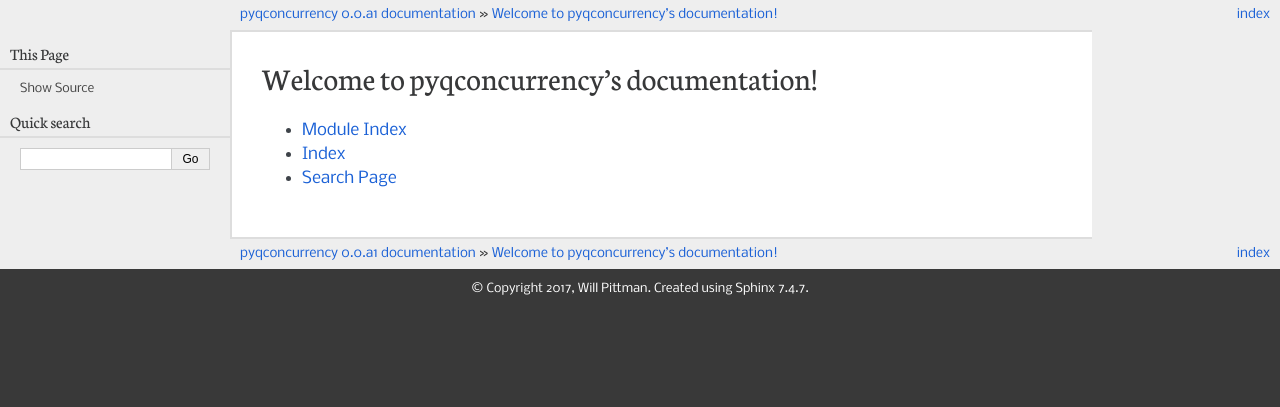
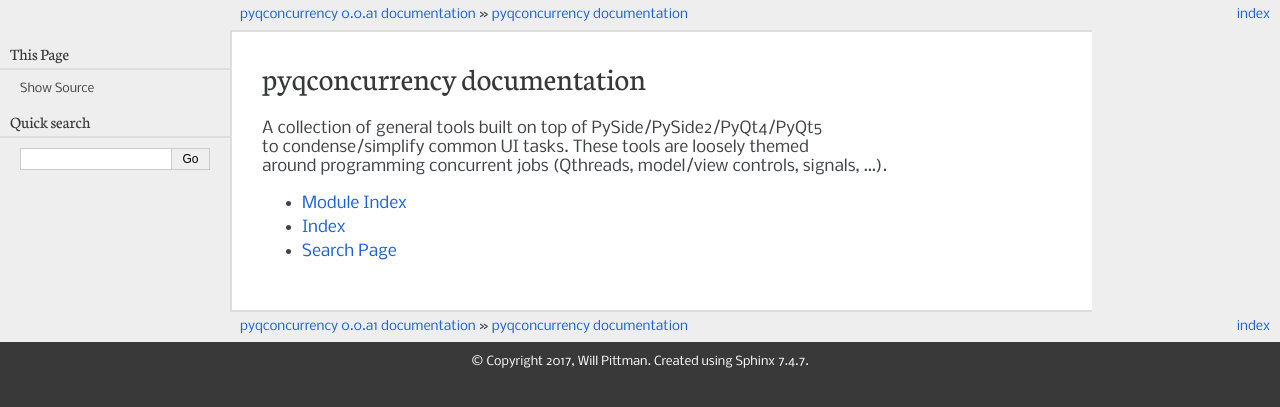
Before and after one commit to willjp/pyqconcurrency, a Sphinx documentation site: the page built from docs/source/index.rst, in a window 1280 px wide. Shown: the top 407 px of the page. Built offline with Sphinx 7.4.7, drawn with Linux system fonts in a browser that asks for light colours; formulas are drawn with MathJax 3.

Commit message:
Added brief intro to index.rst, make it less plain

```diff
--- a/docs/source/index.rst
+++ b/docs/source/index.rst
@@ -1,11 +1,15 @@
 
-Welcome to pyqconcurrency's documentation!
-==========================================
+pyqconcurrency documentation
+============================
 
 .. toctree::
    :maxdepth: 2
    :caption: Contents:
 
+| A collection of general tools built on top of PySide/PySide2/PyQt4/PyQt5
+| to condense/simplify common UI tasks. These tools are loosely themed
+| around programming concurrent jobs (Qthreads, model/view controls, signals, ...).
+
 
 * :ref:`modindex`
 * :ref:`genindex`
```
